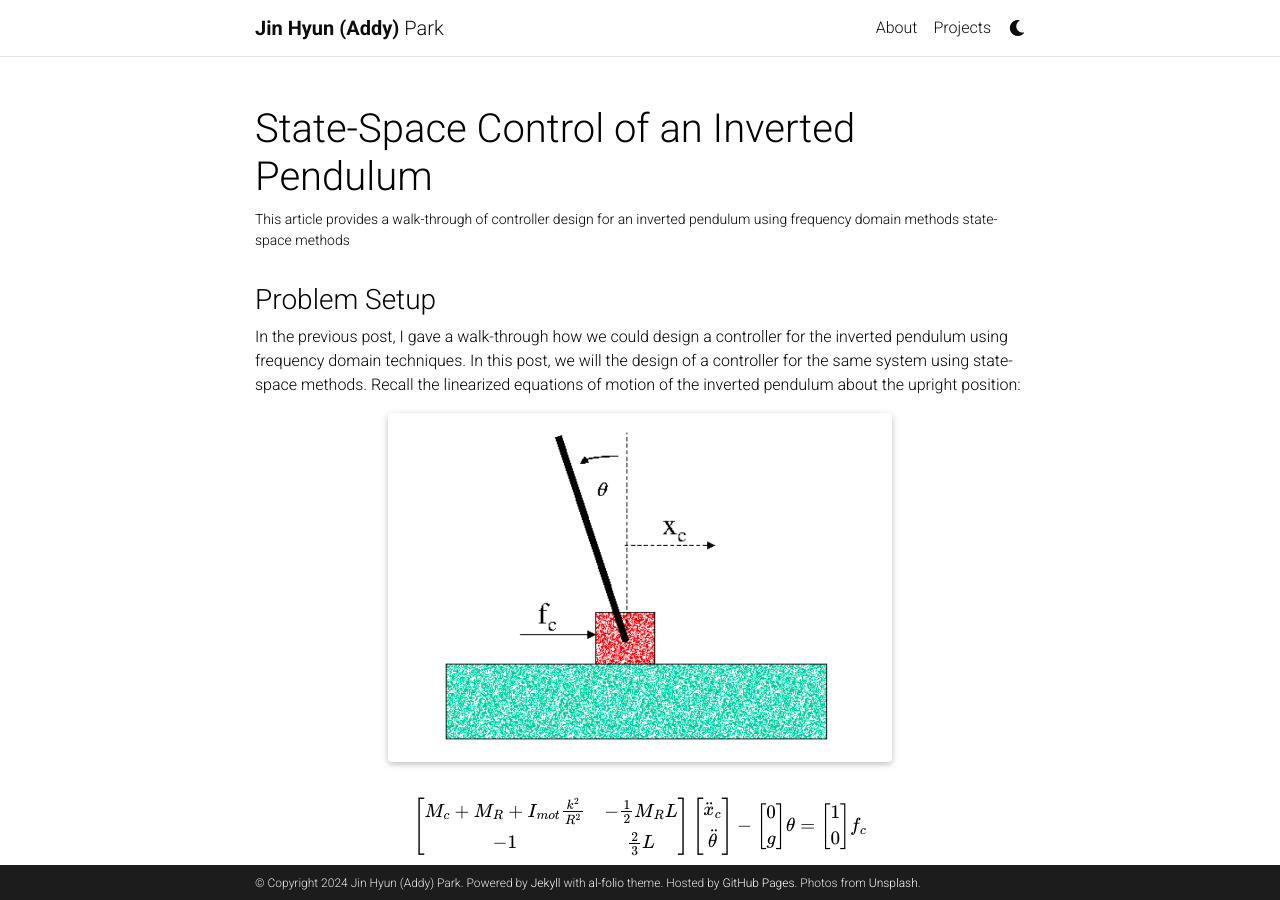
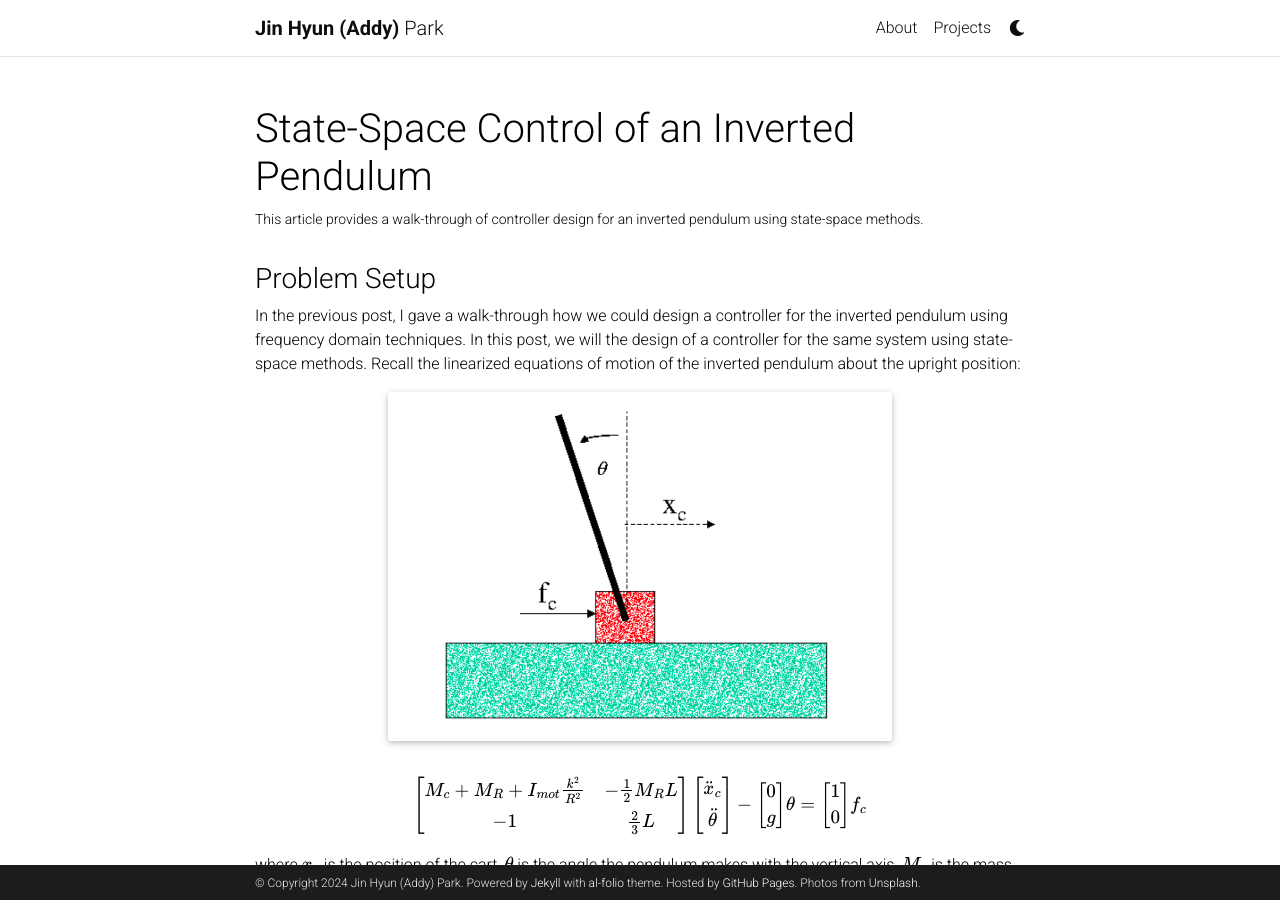
Before and after one commit to jinhyunpark2459/jinhyunpark2459.github.io, a Jekyll site: the page built from _projects/inverted_pendulum_2.md, in a window 1280 px wide and 900 px high. Built offline with Jekyll 4.4.1, drawn with Linux system fonts in a browser that asks for light colours; full-size pictures stand in for the smaller copies a plugin makes; comment, search, counter and statistics services are not loaded; a style sheet for code colours, icons or effects is not loaded.

Commit message:
Update inverted_pendulum_2.md

```diff
--- a/_projects/inverted_pendulum_2.md
+++ b/_projects/inverted_pendulum_2.md
@@ -1,7 +1,7 @@
 ---
 layout: page
 title: State-Space Control of an Inverted Pendulum
-description: This article provides a walk-through of controller design for an inverted pendulum using frequency domain methods state-space methods
+description: This article provides a walk-through of controller design for an inverted pendulum using state-space methods.
 img: assets/img/inverted_pendulum/inverted_pendulum.png
 importance: 4
 category: work
```
